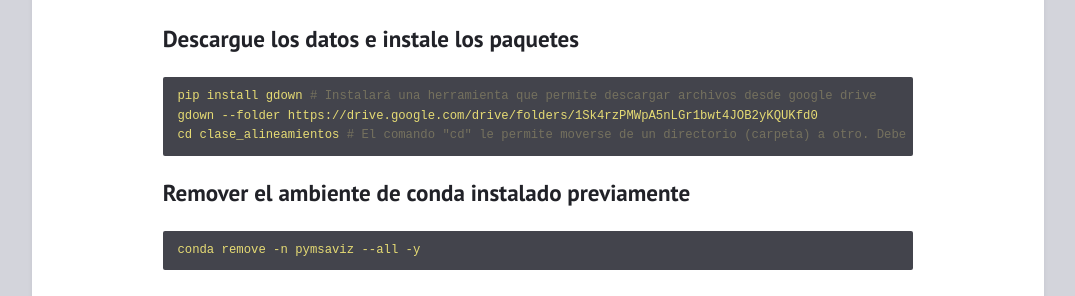
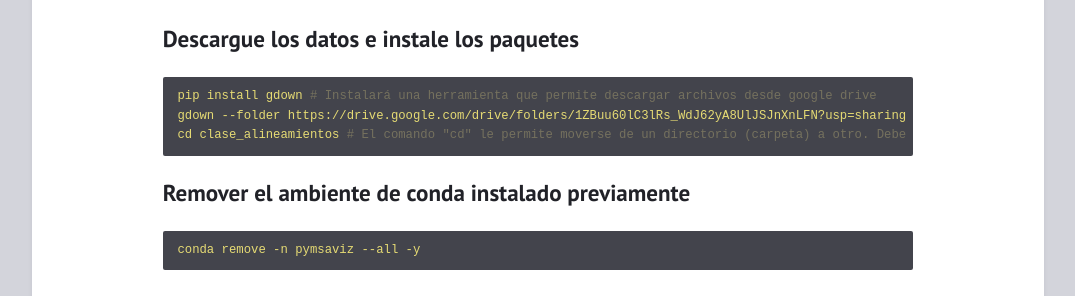
Before and after one commit to braddmg/GenPro, a Jekyll site: the page built from _posts/2025-09-17-Visualizacion-de-alineamientos.md, in a window 1280 px wide. Shown: the part 164-460 px from the top of the page, without its empty margins (102-1177 px from the left). Built offline with Jekyll 4.4.1, drawn with Linux system fonts in a browser that asks for light colours; some of the changed lines change nothing that is shown.

Commit message:
Update 2025-09-17-Visualizacion-de-alineamientos.md

````diff
--- a/_posts/2025-09-17-Visualizacion-de-alineamientos.md
+++ b/_posts/2025-09-17-Visualizacion-de-alineamientos.md
@@ -7,7 +7,7 @@ layout: page
 
 ```yml
 pip install gdown # Instalará una herramienta que permite descargar archivos desde google drive
-gdown --folder https://drive.google.com/drive/folders/1Sk4rzPMWpA5nLGr1bwt4JOB2yKQUKfd0
+gdown --folder https://drive.google.com/drive/folders/1ZBuu60lC3lRs_WdJ62yA8UlJSJnXnLFN?usp=sharing
 cd clase_alineamientos # El comando "cd" le permite moverse de un directorio (carpeta) a otro. Debe poner la dirección del nuevo directorio.
 ```
 
````
